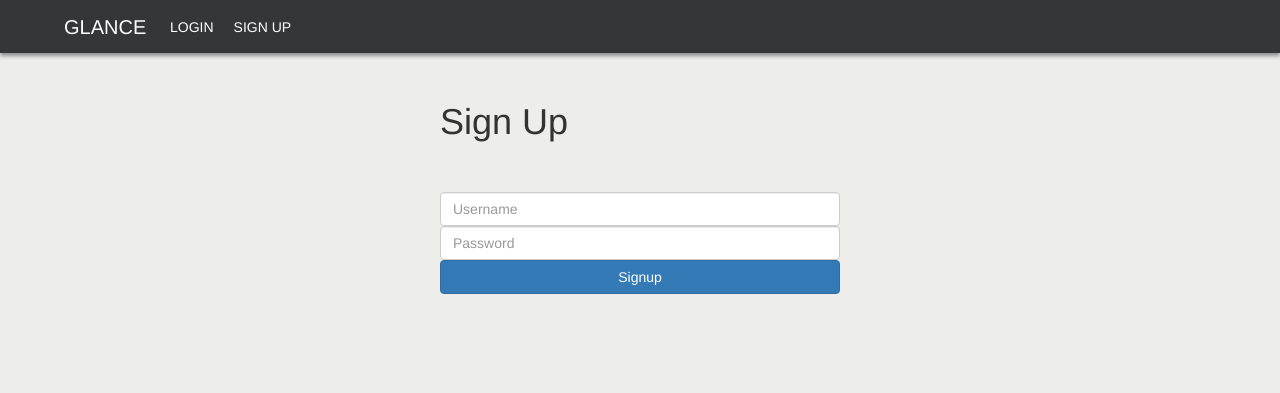
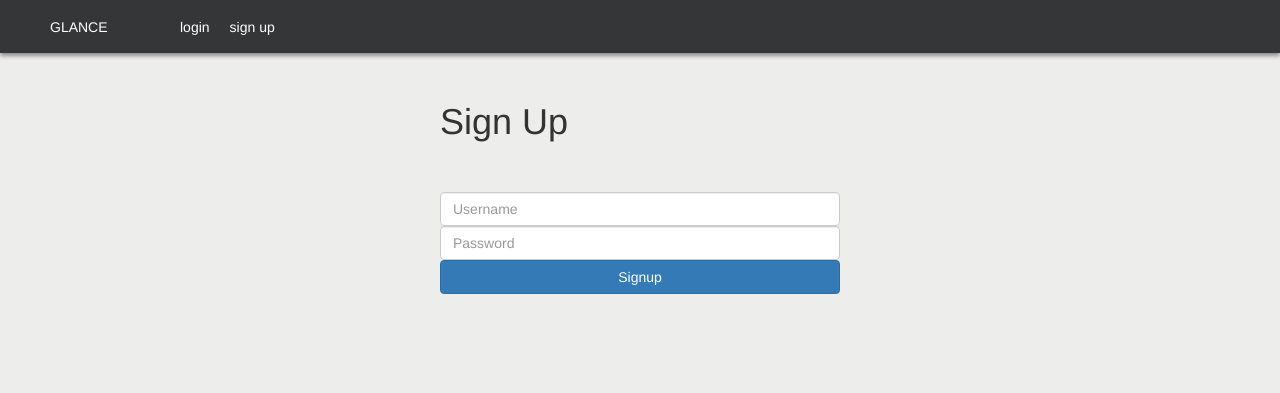
Before and after one commit to edison12a/portal_glance_api, a Flask app: page /signup in a window 1280 px wide. Shown: the top 393 px of the page. Run offline with Flask 2, Linux system fonts and the light colour scheme; parts of the project's set-up code (start-up, migrations or seed data) failed here and were passed over; some libraries are stand-ins or nearby versions.

Commit message:
refactor base.html, css

```diff
--- /dev/null
+++ b/glance/static/css/main.css
@@ -0,0 +1,151 @@
+
+/* global */
+body {
+  background-color: rgb(242, 242, 240);
+  margin: 0;
+}
+
+/* base.html specific */
+#nav_main {
+  z-index:100;
+  width:100%;
+  height:53px;
+  position:fixed;
+  top:0;
+  background-color: rgba(44, 46, 48, .96);
+  padding-left:50px;
+  padding-right:10%;
+  box-shadow: 0 3px 4px 0 rgba(0, 0, 0, 0.4);
+}
+#nav_main_logo
+{
+  float:left;
+  padding-top:17px;
+  padding-bottom:10px;
+  width: 120px;;
+  height: 100%;
+  padding-right: 20px;
+}
+#nav_main_logo a:link
+{
+  color: white;
+  text-decoration: none;
+}
+#nav_main_logo a:visited
+{
+  color: white;
+  text-decoration: none;
+}
+#nav_main_logo a:hover
+{
+  color: white;
+  text-decoration: none;
+}
+#nav_main_logo a:active
+{
+  color: white;
+  text-decoration: none;
+}
+#nav_main_button
+{
+  float:left;
+  height:100%;
+  width:auto;
+  padding-top: 17px;
+  padding-left: 10px;
+  padding-right: 10px;
+}
+#nav_main_button:hover
+{
+  background-color: rgba(44, 46, 48, .7);
+}
+#nav_main_button a:link
+{
+  color: white;
+  text-decoration: none;
+}
+#nav_main_button a:visited
+{
+  color: white;
+  text-decoration: none;
+}
+#nav_main_button a:hover
+{
+  color: white;
+  text-decoration: none;
+}
+#nav_main_button a:active
+{
+  color: white;
+  text-decoration: none;
+}
+#nav_main_button_notif
+{
+  padding-left:5px;
+  padding-right:5px;
+  border-radius:10px;
+  position:absolute;
+  top:-6px;
+  right:0;
+  height:15px;
+  background-color:red;
+  text-align:center;
+  color:white;
+}
+#nav_main_button_notif_pos
+{
+  position:relative;
+  bottom:4px;
+}
+#nav_main_search
+{
+  float:right;
+  padding-top:12px;
+}
+/* Search Bar CSS */
+.search input[type="text"] {
+    color: rgb(134, 136, 136);
+    border-radius:10px;
+    background-color: rgba(60, 60, 60, .5);
+    padding-left: 20px;
+    text-align: left;
+    font-size: 20px;
+    border: none;
+    border-bottom: solid 1px rgba(0, 0, 0, 0);
+    transition: border 0.3s;
+}
+.search input[type="text"]:focus,
+.search input[type="text"].focus {
+    color: white;
+    outline-width: 0;
+    border-bottom: solid 2px lightgray;
+}
+.inner-addon {
+    position: relative;
+}
+.inner-addon .glyphicon {
+  font-size: 25px;
+  color: lightgray;
+  position: absolute;
+  padding: 5px;
+  pointer-events: none;
+}
+.left-addon .glyphicon  { left:  0px;}
+.right-addon .glyphicon { right: 0px;}
+.left-addon input  { padding-left:  30px; }
+.right-addon input { padding-right: 30px; }
+
+#nav_item_panel {
+    z-index: 100;
+    padding-left:10%;
+    min-width:100%;
+    background-color: rgba(220, 220, 220, .96);
+}
+#nav_item_panel_subitem
+{
+  width:100%;
+  color:gray;
+  padding-top:20px;
+  padding-bottom:20px;
+  box-shadow: 0 3px 4px 0 rgba(0, 0, 0, 0.05);
+}
--- a/glance/templates/base.html
+++ b/glance/templates/base.html
@@ -2,6 +2,8 @@
 <html>
 <head>
     <link rel="stylesheet" type="text/css" href="{{ url_for('static', filename='css/bootstrap.min.css') }}">
+    <link rel="stylesheet" type="text/css" href="{{ url_for('static', filename='css/main.css') }}">
+
     <script src="{{ url_for('static', filename='js/masonry.pkgd.min.js') }}"></script>
     <script src="{{ url_for('static', filename='js/imagesloaded.pkgd.min.js') }}"></script>
 
@@ -99,64 +93,8 @@
             color: rgb(46, 137, 176);
             text-decoration: none;
         }
-        .menu
-        {
-          float:left;
-          padding-top:17px;
-          padding-bottom:10px;
-        }
-        .menu a:link
-        {
-            color: white;
-            text-decoration: none;
-        }
-        .menu a:visited
-        {
-            color: white;
-            text-decoration: none;
-        }
-        .menu a:hover
-        {
-            color: white;
-            text-decoration: none;
-        }
-        .menu a:active
-        {
-            color: white;
-            text-decoration: none;
-        }
-        /* Search Bar CSS */
-        .search input[type="text"] {
-            color: rgb(134, 136, 136);
-            border-radius:10px;
-            background-color: rgba(60, 60, 60, .5);
-            padding-left: 20px;
-            text-align: left;
-            font-size: 20px;
-            border: none;
-            border-bottom: solid 1px rgba(0, 0, 0, 0);
-            transition: border 0.3s;
-        }
-        .search input[type="text"]:focus,
-        .search input[type="text"].focus {
-            color: white;
-            outline-width: 0;
-            border-bottom: solid 2px lightgray;
-        }
-        .inner-addon {
-            position: relative;
-        }
-        .inner-addon .glyphicon {
-          font-size: 25px;
-          color: lightgray;
-          position: absolute;
-          padding: 5px;
-          pointer-events: none;
-        }
-        .left-addon .glyphicon  { left:  0px;}
-        .right-addon .glyphicon { right: 0px;}
-        .left-addon input  { padding-left:  30px; }
-        .right-addon input { padding-right: 30px; }
+
+
 
         /* Masonry CSS */
         .grid {
@@ -208,91 +140,69 @@
 
     </style>
 </head>
+<body>
+  <div id="nav_main">
 
-<body>
+    <div id="nav_main_logo">
+      <a href='/'>GLANCE</a>
+    </div>
 
+    {% if session.logged_in == True %}
 
-
-    <div style="z-index:100;width:100%;height:53px;position:fixed;top:0;background-color: rgba(44, 46, 48, .96);padding-left:10%;padding-right:10%;box-shadow: 0 3px 4px 0 rgba(0, 0, 0, 0.4);">
-
-
-
-
-        <div class="menu">
-
-            <a href='/' style="font-size:20px;position:absolute;top:13px;left:5%;">GLANCE</a>&emsp;&emsp;&emsp;
-
-
+    <div id="nav_main_button">
+      <a href='/upload'>upload</a>
     </div>
 
 
-
-
-
-  {% if session.logged_in == True %}
-
-
-        <div class="menu">
-        <a href='/upload'>UPLOAD</a>&emsp;
-    </div>
-
-
-          <div class="menu">
+    <div id="nav_main_button">
       <div style="position:relative;">
-            <a href='/favorite'>MANAGE</a>&emsp;
+        <a href='/favorite'>manage</a>
 
           {% if 'fav' in session %}
 
-            <div style="padding-left:5px;padding-right:5px;border-radius:10px;position:absolute;top:-6px;right:4px;height:15px;background-color:red;text-align:center;color:white;">
-                <div style="position:relative;bottom:4px;">
+          <div id="nav_main_button_notif">
+              <div id="nav_main_button_notif_pos">
                 <span id="myDiv"><small><small><strong>{{session.fav|length}}</strong></small></small></span>
-
               </div>
           </div>
 
           {% else %}
 
-            <div style="padding-left:5px;padding-right:5px;border-radius:10px;position:absolute;top:-6px;right:4px;height:15px;background-color:red;text-align:center;color:white;">
-                <div style="position:relative;bottom:4px;">
+          <div id="nav_main_button_notif">
+              <div id="nav_main_button_notif_pos">
                 <span id="myDiv"><small><small><strong>{{session.fav|length}}</strong></small></small></span>
-
               </div>
           </div>
-
 
           {% endif %}
 
       </div>
     </div>
 
-       <div class="menu">
-            <a href='/logout'>LOGOUT</a>
+    <div id="nav_main_button">
+      <a href='/logout'>logout</a>
     </div>
 
     {% else %}
 
 <!-- user not logged in !-->
 
-        <div class="menu">
-        <a href='/login'>LOGIN</a>
+    <div id="nav_main_button">
+      <a href='/login'>login</a>
     </div>
-      <diV style="float:left;min-width:20px;">
-        &ensp;
-      </div>
-        <div class="menu">
-        <a href='/signup'>SIGN UP</a>
+
+    <div id="nav_main_button">
+      <a href='/signup'>sign up</a>
     </div>
 
     {% endif %}
 
-
 <!-- search bar !-->
 
     {% if session.logged_in == true %}
-
     {% if data is defined %}
 
-        <div style="float:right;padding-top:12px;">
+    <div id="nav_main_search">
       <form action="/search">
         <ul class="input-list search clearfix">
           <div class="inner-addon right-addon">
```
Also changed, not shown: other parts of glance/templates/base.html (+12 -40 lines). Lines whose indentation alone changed are shown as unchanged.
